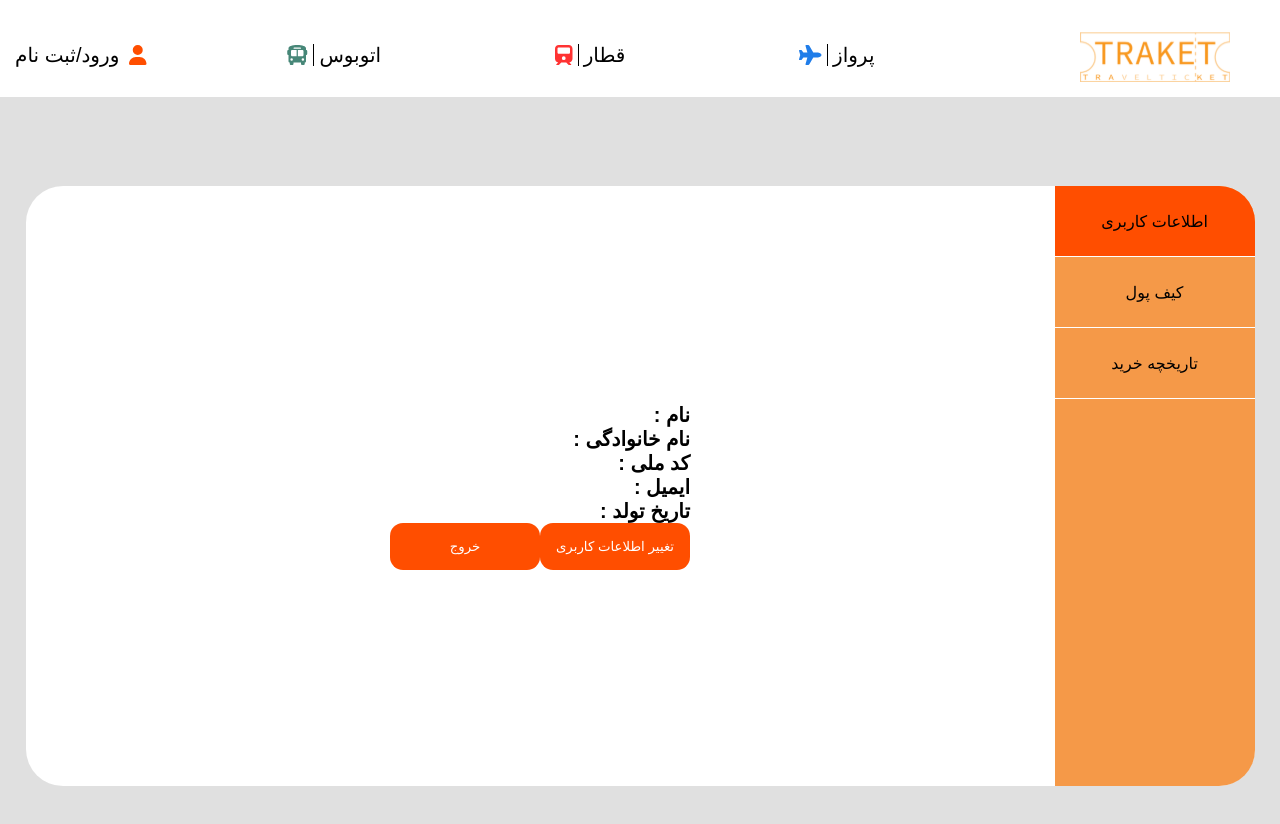
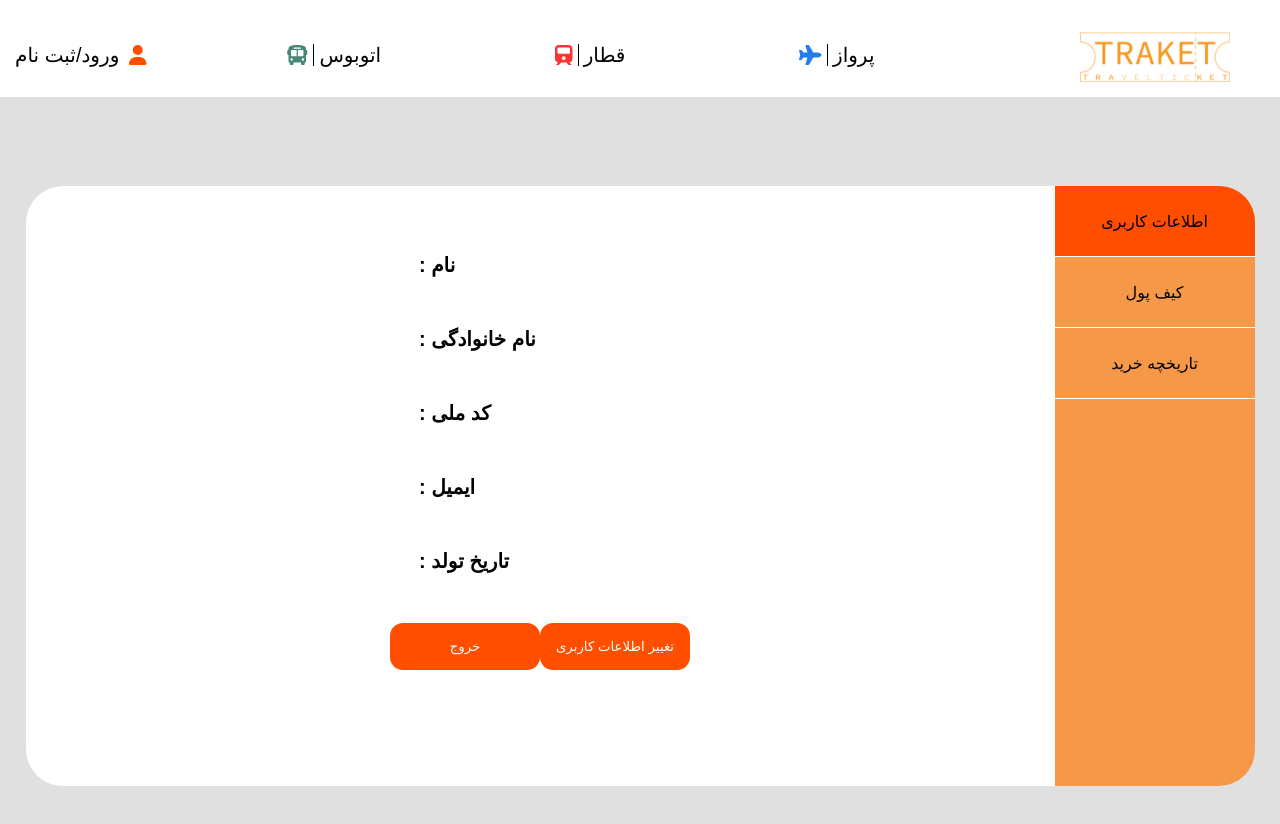
Before and after one commit to Alireza-Al/ticket-reservation-system, a React (Create React App) app: page /dashboard in a window 1280 px wide. Shown: the top 824 px of the page. Built offline with nearby package versions, Linux system fonts and the light colour scheme; no server answers; a small style sheet from the web is missing.

Commit message:
Edit some wrong styles

```diff
--- a/src/asset/dashboardStyle/_dashboard.scss
+++ b/src/asset/dashboardStyle/_dashboard.scss
@@ -5,7 +5,7 @@
 	align-items: center;
 	justify-content: center;
 	padding: 89px 0px;
-    background-color: #E0E0E0;
+	background-color: #e0e0e0;
 }
 
 .dashboard-self {
@@ -20,7 +20,7 @@
 .dashboard-menu {
 	display: flex;
 	flex-direction: column;
-    background-color: #F59948;
+	background-color: #f59948;
 	height: 100%;
 	width: 200px;
 	border-radius: 0px 36px 36px 0px;
@@ -33,7 +33,7 @@
 	width: 100%;
 	height: 70px;
 	border-bottom: 1px solid white;
-    transition: background .5s ease;
+	transition: background 0.5s ease;
 	cursor: pointer;
 	span {
 		font-weight: 500;
@@ -48,12 +48,12 @@
 	text-align: end;
 	overflow-y: auto;
 
-    .ticket-result{
+	.ticket-result {
 		background-color: rgb(207, 206, 206);
 	}
 }
 
-.container-tic{
+.container-tic {
 	width: 100%;
 	display: flex;
 	flex-direction: column;
@@ -63,4 +63,4 @@
 	padding-top: 15px;
 }
 
-@import './dashboardItems'
+@import "./dashboardItems";
--- a/src/asset/dashboardStyle/_dashboardItems.scss
+++ b/src/asset/dashboardStyle/_dashboardItems.scss
@@ -1,16 +1,5 @@
-.container-user {
-    width: 100%;
-    height: 100%;
-    display: flex;
-    flex-direction: column;
-    align-items: center;
-    justify-content: space-around;
-}
 .item-cont {
-	display: flex;
-	width: 100%;
-	align-items: center;
-	justify-content: space-between;
+	margin-bottom: 50px;
 }
 
 .cont-name {
@@ -56,17 +45,17 @@ button {
 	}
 }
 
+.logout-btn {
+}
+
 .edit-cont {
 	display: flex;
-	width: 100%;
 	flex-direction: column;
 	justify-content: center;
 	form {
 		display: flex;
 		flex-direction: column;
-		align-items: center;
 		justify-content: space-between;
-		width: 100%;
 		input {
 			border: 1px solid $home-login-background;
 			margin: {
```
Lines whose indentation alone changed are shown as unchanged.
